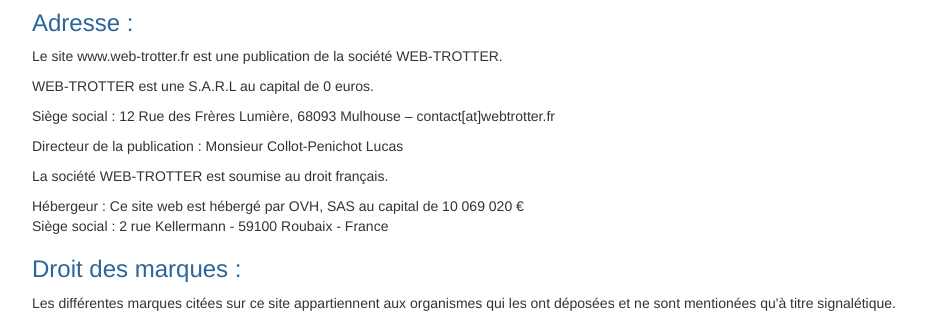
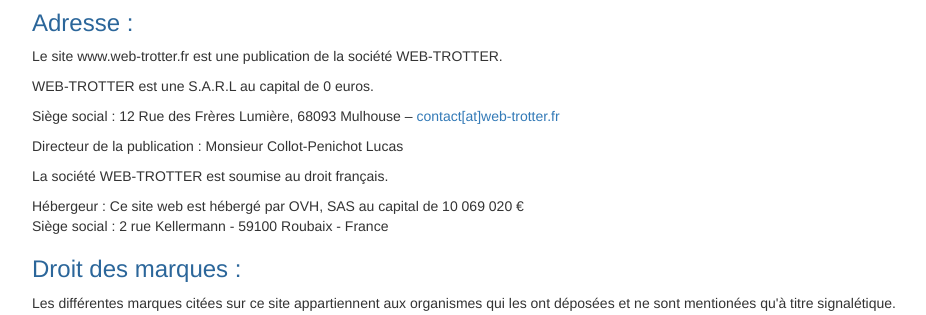
Before and after one commit to LCOLLOT/webProject, a PHP site: page /mentionsLegales.php in a window 1280 px wide. Shown: the part 338-653 px from the top of the page, without its empty margins (38-964 px from the left). Run offline with PHP 8.4, Linux system fonts and the light colour scheme; the visitor is signed in with stand-in values (Sample User, id 1); data that the repository does not hold is empty.

Commit message:
redirection formulaire de contact dans mentions légales

```diff
--- a/mentionsLegales.php
+++ b/mentionsLegales.php
@@ -8,7 +8,7 @@ include ('affichage/header.php');
         <h3>Adresse :</h3>
         <p>Le site www.web-trotter.fr est une publication de la société WEB-TROTTER.</p>
         <p>WEB-TROTTER est une S.A.R.L au capital de 0 euros.</p>
-        <p>Siège social : 12 Rue des Frères Lumière,  68093 Mulhouse – contact[at]webtrotter.fr</p>
+        <p>Siège social : 12 Rue des Frères Lumière,  68093 Mulhouse – <a href="contact.php">contact[at]web-trotter.fr</a></p>
         <p>Directeur de la publication : Monsieur Collot-Penichot Lucas</p>
         <p>La société WEB-TROTTER est soumise au droit français.</p>
         <p>Hébergeur : Ce site web est hébergé par OVH, SAS au capital de 10 069 020 €
```
